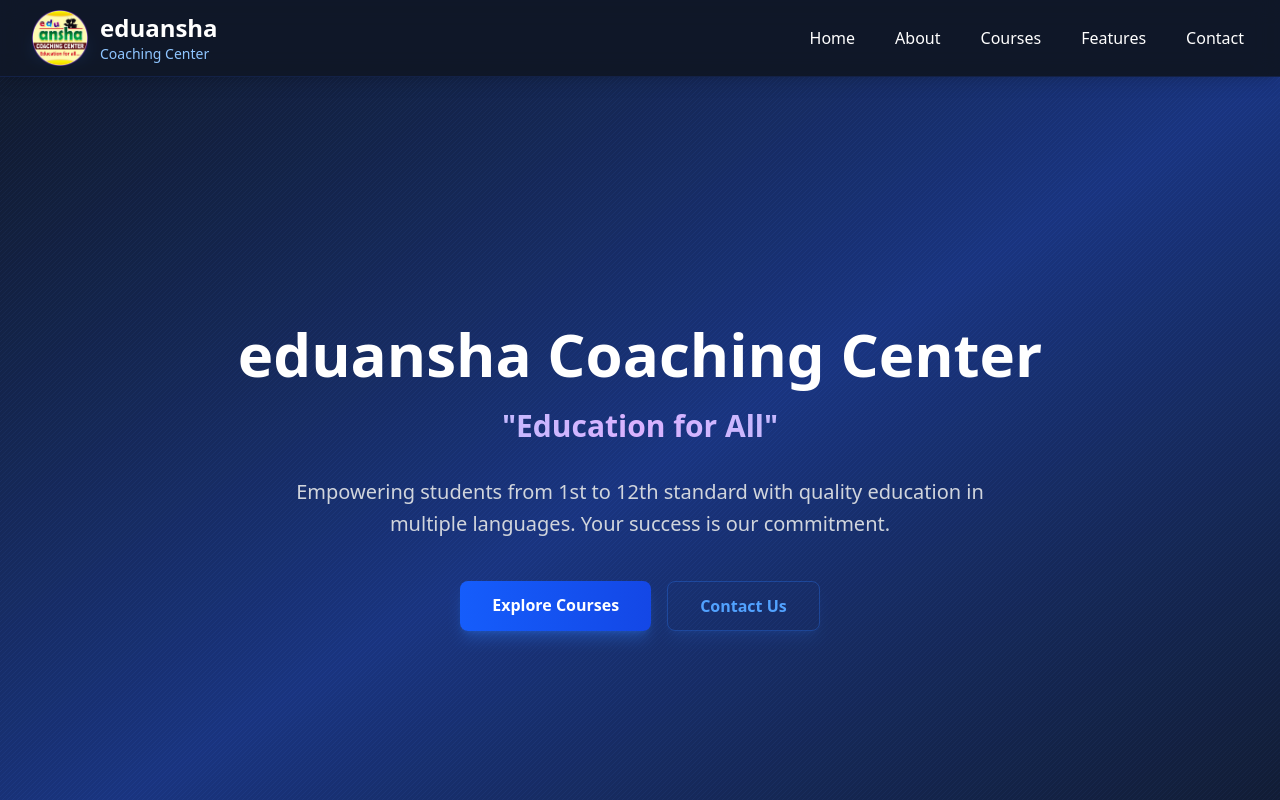
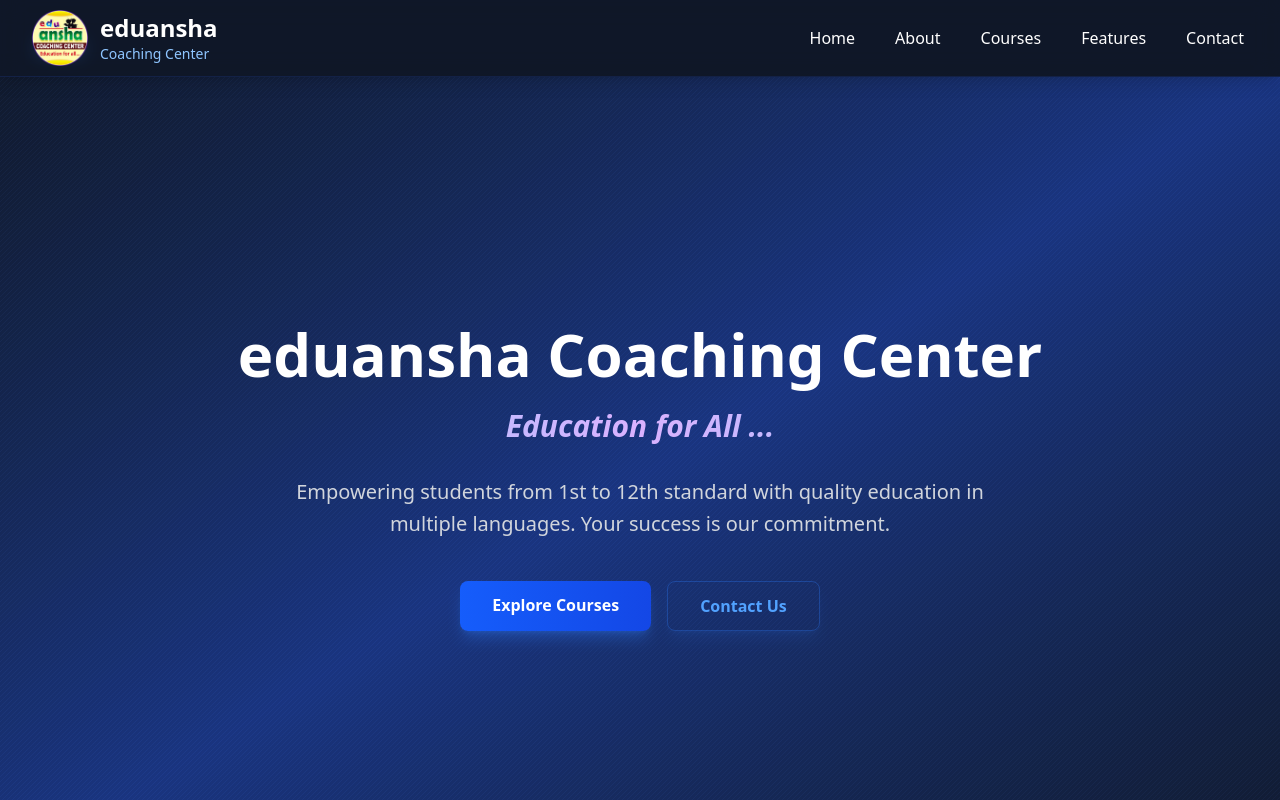
Before and after one commit to DanisheKhan/eduAnsha, a React (Vite) app: page / in a window 1280 px wide. Shown: the top 800 px of the page. Built offline with nearby package versions, Linux system fonts and the light colour scheme.

Commit message:
7. Update text styling for consistency and remove quotes from slogan

```diff
--- a/src/App.jsx
+++ b/src/App.jsx
@@ -75,8 +75,8 @@ function App() {
                 eduansha Coaching Center
               </h1>
             </div>
-            <p className="text-2xl md:text-3xl mb-8 font-semibold bg-clip-text text-transparent bg-gradient-to-r from-blue-300 via-purple-300 to-blue-300">
-              "Education for All"
+            <p className="text-2xl md:text-3xl mb-8 font-semibold bg-clip-text text-transparent bg-gradient-to-r from-blue-300 via-purple-300 to-blue-300 italic">
+              Education for All ...
             </p>
             <p className="text-lg md:text-xl text-gray-300 mb-10 leading-relaxed max-w-3xl mx-auto">
               Empowering students from 1st to 12th standard with quality education in multiple languages.
@@ -616,7 +616,7 @@ function App() {
               </div>
             </div>
 
-            <p className="text-xl text-blue-300 mb-8 font-semibold">"Education for All"</p>
+            <p className="text-xl text-blue-300 mb-8 font-semibold">Education for All</p>
 
             <div className="w-24 h-1 bg-gradient-to-r from-blue-500/50 to-purple-500/50 rounded-full mx-auto mb-8"></div>
 
```
